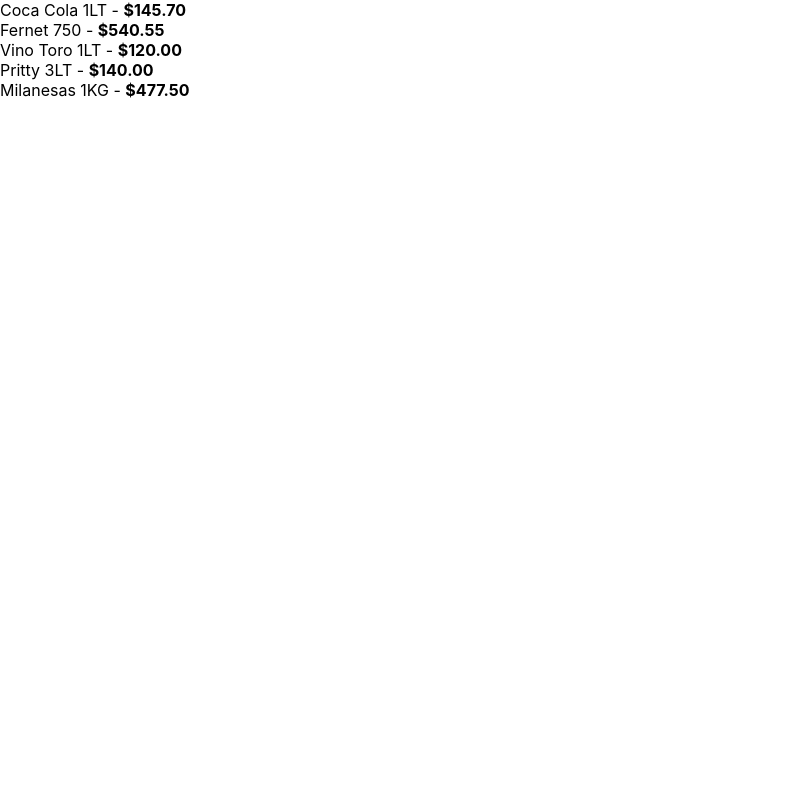
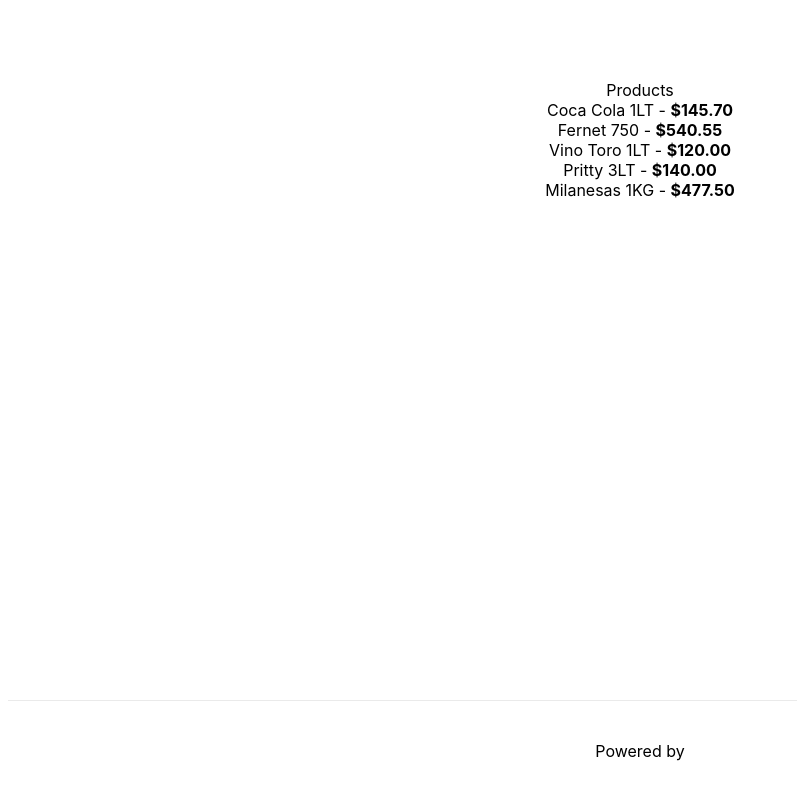
Before and after one commit to mDep07/shopping-cart, a Next.js app: page /products in a window 1280 px wide. Shown: the whole page, without its empty margins (0-797 px from the left). Built offline with nearby package versions, Linux system fonts and the light colour scheme.

Commit message:
Add Main.module.css file for main styles

```diff
--- a/pages/products.js
+++ b/pages/products.js
@@ -1,3 +1,8 @@
+import Head from 'next/head';
+import mainStyles from '../styles/Main.module.css';
+
+import Link from 'next/link';
+
 import { Product } from '../components/products/product';
 
 const products = [
@@ -10,10 +15,29 @@
 
 function Products() {
   return (
-    <div>
-      {products.map((p) => (
-        <Product product={p} />
-      ))}
+    <div className={mainStyles.container}>
+      <Head>
+        <title>Create Next App</title>
+      </Head>
+
+      <main className={mainStyles.main}>
+        <Link href="/products">
+          <a>Products</a>
+        </Link>
+        {products.map((p) => (
+          <Product product={p} />
+        ))}
+      </main>
+
+      <footer className={mainStyles.footer}>
+        <a
+          href="https://vercel.com?utm_source=create-next-app&utm_medium=default-template&utm_campaign=create-next-app"
+          target="_blank"
+          rel="noopener noreferrer"
+        >
+          Powered by{' '}
+        </a>
+      </footer>
     </div>
   );
 }
--- /dev/null
+++ b/styles/Main.module.css
@@ -0,0 +1,60 @@
+.container {
+  min-height: 100vh;
+  padding: 0 0.5rem;
+  display: flex;
+  flex-direction: column;
+  justify-content: center;
+  align-items: center;
+}
+
+.main {
+  padding: 5rem 0;
+  flex: 1;
+  display: flex;
+  flex-direction: column;
+  justify-content: start;
+  align-items: center;
+}
+
+.container {
+  min-height: 100vh;
+  padding: 0 0.5rem;
+  display: flex;
+  flex-direction: column;
+  justify-content: center;
+  align-items: center;
+}
+
+.main {
+  padding: 5rem 0;
+  flex: 1;
+  display: flex;
+  flex-direction: column;
+  justify-content: start;
+  align-items: center;
+}
+
+.footer {
+  width: 100%;
+  height: 100px;
+  border-top: 1px solid #eaeaea;
+  display: flex;
+  justify-content: center;
+  align-items: center;
+}
+
+.footer img {
+  margin-left: 0.5rem;
+}
+
+.footer a {
+  display: flex;
+  justify-content: center;
+  align-items: center;
+}
+
+.button {
+  padding: 0.25rem 0.5rem;
+  background-color: #ccc;
+  cursor: pointer;
+}
```
Also changed, not shown: pages/index.js (+4 -3 lines), styles/Home.module.css (+0 -37 lines), styles/Product.module.css (deleted, +0 -24 lines).
